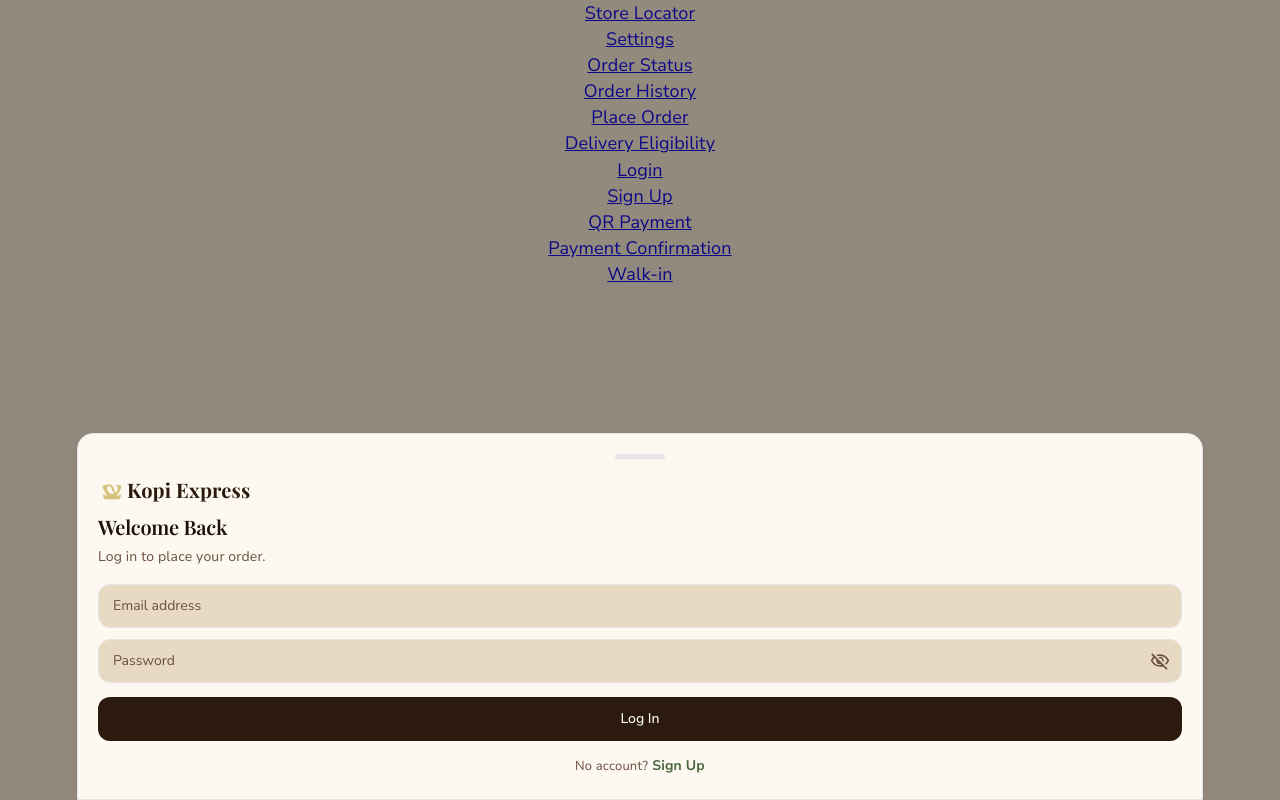
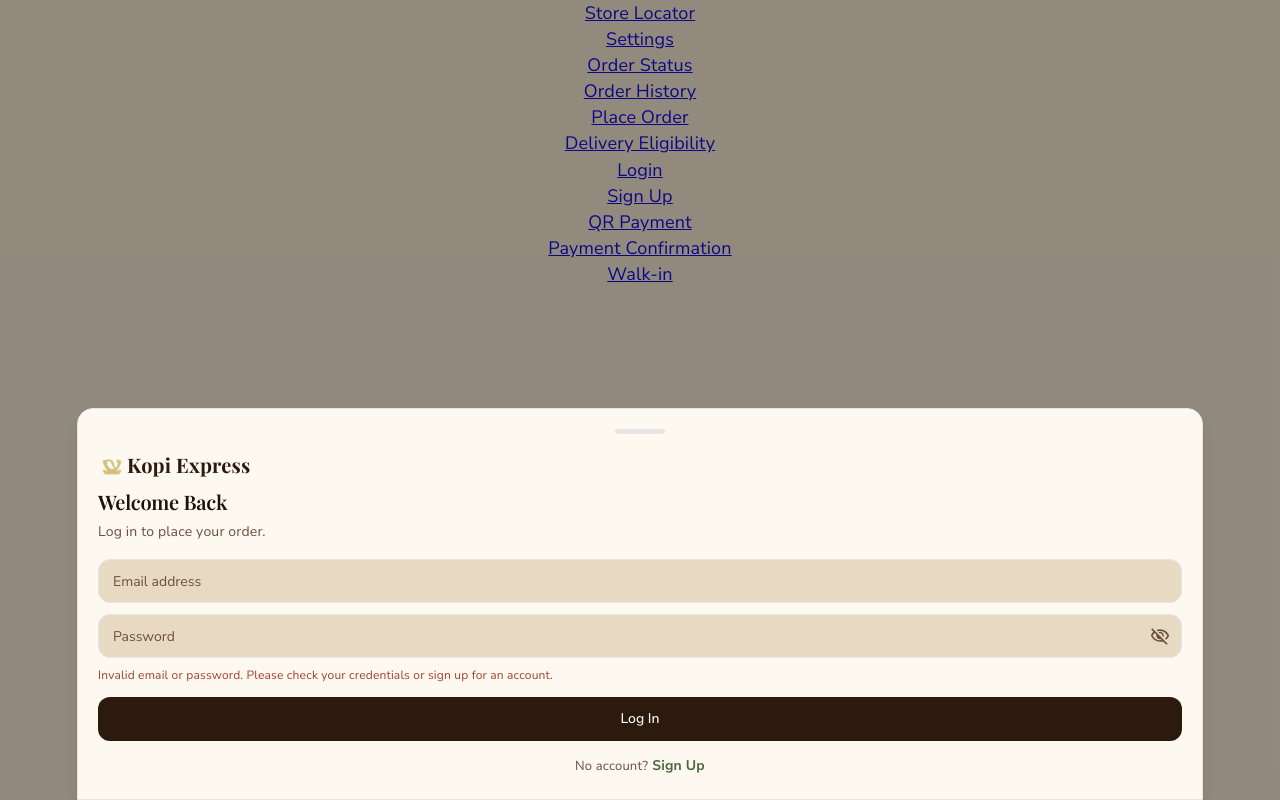
Before and after one commit to shiyyya/kopi-cafe-system, a React (Vite) app: page /login in a window 1280 px wide. Both pictures are taken after a click on the button "Log In". Built offline with nearby package versions, Linux system fonts and the light colour scheme; a web font is replaced by a local one.

Commit message:
Update login

```diff
--- a/src/components/cards/login/login.css
+++ b/src/components/cards/login/login.css
@@ -93,9 +93,11 @@
 .LoginPasswordWrapper {
   position: relative;
 }
+
 .LoginPasswordWrapper .LoginInput {
   padding-right: 42px;
 }
+
 .LoginPasswordToggle {
   position: absolute;
   top: 50%;
@@ -109,9 +111,18 @@
   border: none;
   cursor: pointer;
 }
+
 .LoginPasswordToggle svg {
   width: 20px;
   height: 20px;
+}
+
+.LoginError {
+  margin: -2px 0 10px;
+  color: var(--error);
+  font-family: var(--sans);
+  font-size: 12px;
+  line-height: 1.4;
 }
 
 .LoginButton {
--- a/src/components/cards/login/login.jsx
+++ b/src/components/cards/login/login.jsx
@@ -7,28 +7,27 @@
 import EyeIcon from "/src/assets/icons/eye.svg?react";
 import EyeOffIcon from "/src/assets/icons/eye-off.svg?react";
 import user from "/src/data/user.js";
+
 function LoginCard({ onClose, onSignUp, onLoginSuccess }) {
     const [email, setEmail] = useState("");
     const [password, setPassword] = useState("");
     const [showPassword, setShowPassword] = useState(false);
+    const [error, setError] = useState("");
+
     const handleLogin = () => {
-        if (
-            email === user.email &&
-            password === user.password
-        ) {
-            localStorage.setItem(
-                "currentUser",
-                JSON.stringify(user)
-            );
+        if (email === user.email && password === user.password) {
+            setError("");
+            localStorage.setItem("currentUser", JSON.stringify(user));
             onLoginSuccess?.(user);
             onClose?.();
+            return;
         }
+
+        setError("Invalid email or password. Please check your credentials or sign up for an account.");
     };
+
     return (
-        <div
-            className="loginOverlay"
-            onClick={onClose}
-        >
+        <div className="loginOverlay" onClick={onClose}>
             <div
                 className="LoginCard"
                 onClick={(event) => event.stopPropagation()}
@@ -48,9 +47,10 @@
                     placeholder="Email address"
                     className="LoginInput"
                     value={email}
-                    onChange={(event) =>
-                        setEmail(event.target.value)
-                    }
+                    onChange={(event) => {
+                        setEmail(event.target.value);
+                        setError("");
+                    }}
                 />
                 <div className="LoginPasswordWrapper">
                     <Input
@@ -59,9 +59,10 @@
                         placeholder="Password"
                         className="LoginInput"
                         value={password}
-                        onChange={(event) =>
-                            setPassword(event.target.value)
-                        }
+                        onChange={(event) => {
+                            setPassword(event.target.value);
+                            setError("");
+                        }}
                     />
                     <button
                         type="button"
@@ -75,13 +76,14 @@
                                 : "Show password"
                         }
                     >
-                        {showPassword ? (
-                            <EyeIcon />
-                        ) : (
-                            <EyeOffIcon />
-                        )}
+                        {showPassword ? <EyeIcon /> : <EyeOffIcon />}
                     </button>
                 </div>
+                {error && (
+                    <p className="LoginError" role="alert">
+                        {error}
+                    </p>
+                )}
                 <Button
                     type="button"
                     className="LoginButton"
@@ -105,4 +107,5 @@
         </div>
     );
 }
+
 export default LoginCard;
```
Lines whose indentation alone changed are shown as unchanged.
